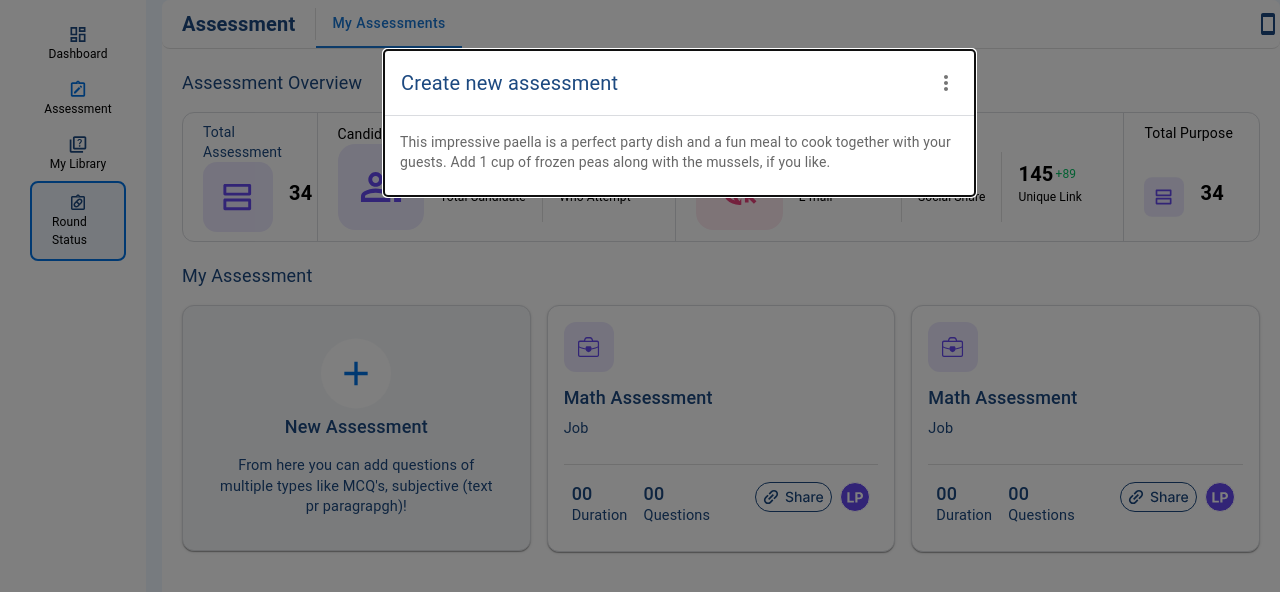
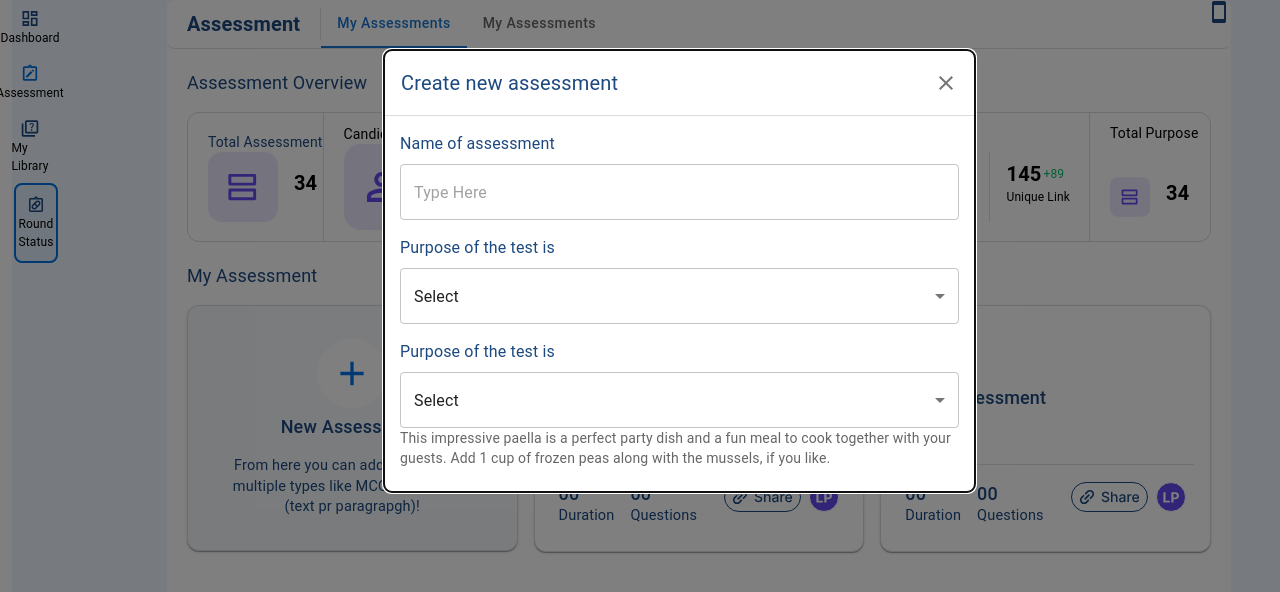
Before and after one commit to shwetasharms/responsive-dashboard, a React (Create React App) app: page / in a window 1280 px wide. Both pictures are taken after a click on the picture 356 px from the left and 373 px from the top of the page. Shown: the top 592 px of the page. Built offline with nearby package versions, Linux system fonts and the light colour scheme.

Commit message:
#implement drawer

```diff
--- a/src/module/assessment/CreateAssessment.js
+++ b/src/module/assessment/CreateAssessment.js
@@ -1,13 +1,13 @@
-import { ExpandMore, MoreVert } from '@mui/icons-material';
-import { Avatar, Card, CardContent, CardHeader, CardMedia, Collapse, IconButton, Modal, Paper, Slide, Typography } from '@mui/material';
+import { Cancel, Close, ExpandMore, MoreVert } from '@mui/icons-material';
+import { Avatar, Card, CardContent, CardHeader, CardMedia, Collapse, FormControl, IconButton, InputAdornment, MenuItem, Modal, OutlinedInput, Paper, Select, Slide, Typography } from '@mui/material';
 import React, { useState } from 'react'
 
 function CreateAssessment(props) {
-    // const { open, onClose } = props;
+    const [age, setAge] = React.useState('');
 
-    // const handleModalClose = () => {
-    //   onClose();
-    // };
+  const handleChange = (event) => {
+    setAge(event.target.value);
+  };
 
     const closeModal = () => {
         props.setModalOpen(false);
@@ -18,7 +18,8 @@ function CreateAssessment(props) {
         top: '50px',
         left: '30%',
         left: '30%',
-        width:"591px",
+        width: "591px",
+        borderRadius:"8px",
         // transform: 'translate(-50%, -50%)',
         // width: 400,
         bgcolor: 'background.paper',
@@ -41,15 +42,60 @@ function CreateAssessment(props) {
                         <CardHeader
                             action={
                                 <IconButton aria-label="settings">
-                                    <MoreVert
+                                    <Close onClick={closeModal}
                                     />
                                 </IconButton>
                             }
-                            title={<Typography sx={{color:"#1C4980",fontSize:"20px"}}>Create new assessment</Typography>}
-                            sx={{border:" 1px solid #DADCE0"}}
+                            title={<Typography sx={{ color: "#1C4980", fontSize: "20px" }}>Create new assessment</Typography>}
+                            sx={{ border: " 1px solid #DADCE0" }}
                         />
 
                         <CardContent>
+                            <FormControl sx={{ width: "100%" }} variant="outlined">
+                                <Typography sx={{ fontSize: "16px", color: "#1C4980", mb: 1 }}>Name of assessment</Typography>
+                                <OutlinedInput
+                                    id="outlined-adornment-weight"
+                                    aria-describedby="outlined-weight-helper-text"
+                                    inputProps={{
+                                        'aria-label': 'weight',
+                                    }}
+                                    placeholder="Type Here"
+                                    sx={{ width: "100%" }}
+                                />
+                            </FormControl>
+                            <FormControl sx={{ width: "100%" ,mt:2}}>
+                            <Typography sx={{ fontSize: "16px", color: "#1C4980", mb: 1 }}>Purpose of the  test is </Typography>
+                                <Select
+                                    value={age}
+                                    onChange={handleChange}
+                                    displayEmpty
+                                    inputProps={{ 'aria-label': 'Without label' }}
+                                >
+                                    <MenuItem value="">
+                                        Select
+                                    </MenuItem>
+                                    <MenuItem value={10}>Ten</MenuItem>
+                                    <MenuItem value={20}>Twenty</MenuItem>
+                                    <MenuItem value={30}>Thirty</MenuItem>
+                                </Select>
+                            </FormControl>
+                            <FormControl sx={{ width: "100%",mt:2 }}>
+                            <Typography sx={{ fontSize: "16px", color: "#1C4980", mb: 1 }}>Purpose of the  test is </Typography>
+
+                                <Select
+                                    value={age}
+                                    onChange={handleChange}
+                                    displayEmpty
+                                    inputProps={{ 'aria-label': 'Without label' }}
+                                >
+                                    <MenuItem value="">
+                                        Select
+                                    </MenuItem>
+                                    <MenuItem value={10}>Ten</MenuItem>
+                                    <MenuItem value={20}>Twenty</MenuItem>
+                                    <MenuItem value={30}>Thirty</MenuItem>
+                                </Select>
+                            </FormControl>
                             <Typography variant="body2" color="text.secondary">
                                 This impressive paella is a perfect party dish and a fun meal to cook
                                 together with your guests. Add 1 cup of frozen peas along with the mussels,
--- a/src/module/dashboard/Dashboard.js
+++ b/src/module/dashboard/Dashboard.js
@@ -1,4 +1,4 @@
-import { CardActions, CardContent, CardHeader, Container, IconButton, Tab, Tabs, Typography } from '@mui/material'
+import { CardActions, CardContent, CardHeader, Container, Drawer, IconButton, Tab, Tabs, Typography } from '@mui/material'
 import React from 'react'
 import { styled } from '@mui/material/styles';
 import Paper from '@mui/material/Paper';
@@ -26,6 +26,7 @@ import newAssessments from "../../assests/images/newAssessments.svg"
 import math from "../../assests/images/math.svg"
 import lp from "../../assests/images/lp.svg"
 import share from "../../assests/images/share.svg"
+import {  useMediaQuery, useTheme } from '@mui/material';
 
 
 
@@ -76,9 +77,14 @@ const Item = styled(Paper)(({ theme }) => ({
 }));
 function Dashboard() {
   const [value, setValue] = React.useState(0);
+  const theme = useTheme();
+  const isMobile = useMediaQuery(theme.breakpoints.down('sm'));
+  const [modalOpen, setModalOpen] = React.useState(false);
+  const [isDrawerOpen, setIsDrawerOpen] = React.useState(!isMobile);
 
-  const [modalOpen, setModalOpen] = React.useState(false);
-
+  const toggleDrawer = () => {
+    setIsDrawerOpen(!isDrawerOpen);
+  };
   const openModal = () => {
     setModalOpen(true);
   };
@@ -103,12 +109,10 @@ function Dashboard() {
   }
   return (
     <Grid container spacing={2} style={container}>
-      <Grid item xs={12} md={1.5} style={sidebar}>
+      {!isMobile && <div className="sidebar">
+      <Grid item xs={12} md={2} style={sidebar}>
         <Box
-          // sx={{ width: anchor === 'top' || anchor === 'bottom' ? 'auto' : 250 }}
           role="presentation"
-        // onClick={toggleDrawer(anchor, false)}
-        // onKeyDown={toggleDrawer(anchor, false)}
         >
           <List sx={{ padding: "16px 20px 20px 30px" }}>
             <ListItem sx={{ display: "flex", flexDirection: "column" }}>
@@ -131,30 +135,69 @@ function Dashboard() {
 
         </Box>
       </Grid>
-      <Grid item xs={12} md={10.5} >
+        </div>}
+
+      {/* Mobile: Sliding Drawer */}
+      {isMobile && (
+        <Drawer anchor="left" open={isDrawerOpen} onClose={toggleDrawer}>
+            <Grid item xs={12} md={2} style={sidebar}>
+        <Box
+          role="presentation"
+        >
+          <List sx={{ padding: "16px 20px 20px 30px" }}>
+            <ListItem sx={{ display: "flex", flexDirection: "column" }}>
+              <img src={dashboard} />
+              <Typography sx={{ fontSize: "12px" }}> Dashboard</Typography>
+            </ListItem>
+            <ListItem sx={{ display: "flex", flexDirection: "column" }}>
+              <img src={assessment} />
+              <Typography sx={{ fontSize: "12px" }}> Assessment</Typography>
+            </ListItem>
+            <ListItem sx={{ display: "flex", flexDirection: "column" }}>
+              <img src={myLibrary} />
+              <Typography sx={{ fontSize: "12px" }}> My Library</Typography>
+            </ListItem>
+            <ListItem sx={{ display: "flex", flexDirection: "column", padding: "10px 20px 10px 20px", border: "2px solid #0073E6", borderRadius: "8px", }} selected>
+              <img src={admin_meds} />
+              <Typography sx={{ fontSize: "12px" }}> Round Status</Typography>
+            </ListItem>
+          </List>
+
+        </Box>
+      </Grid>
+        </Drawer>
+      )}
+
+      <Grid item xs={12} md={10} >
         <Grid sx={main}>
           <Grid >
             <Box sx={header}>
               <Box sx={innerBox}>
-                <Typography style={heading}>Assessment</Typography> <Divider orientation="vertical" variant="middle" flexItem />
+                <Grid>
+                <Typography style={heading}>Assessment</Typography>
+                </Grid>
+                <Divider orientation="vertical" variant="middle" flexItem />
+                <Grid>
                 <Tabs value={value} onChange={handleChange} aria-label="basic tabs example" >
                   <Tab label="My Assessments" {...a11yProps(0)} sx={{ textTransform: "none" }} />
+                  <Tab label="My Assessments" {...a11yProps(0)} sx={{ textTransform: "none" }} />
+
                 </Tabs>
+                </Grid>
+
               </Box>
+              <Grid>
               <img src={phone} />
+              </Grid>
             </Box>
           </Grid>
           <Grid>
             <Box sx={{ padding: "20px" }}>
               <Typography sx={{ fontSize: "18px", color: "#1C4980", paddingBottom: "16px" }}>Assessment Overview</Typography>
-
-
-
               <Box >
-                <Grid container sx={{ height:{lg:130,xs:"100%"}, border: "1px solid #DADCE0", borderRadius: "12px" }}>
-
-                  <Grid xs={6} sm={12} md={4} lg={1.5} order={{ xs: 1, sm: 1 ,lg:1}} sx={{height:"100%",borderRight:"1px solid #DADCE0 "}}>
-                <Grid item   sx={{width:"100%",height:"100%",paddingLeft:"20px",display:"grid",alignContent:"Center",justifyContent:"left"}}>
+                <Grid container sx={{ height: 130, border: "1px solid #DADCE0", borderRadius: "12px" }}>
+                  <Grid columns={{ xs: 4, sm: 8, md: 2, lg: 2 }} sx={{ height: "100%", borderRight: "1px solid #DADCE0 " }}>
+                    <Grid item order={{ xs: 1, sm: 1, lg: 1 }} sx={{ width: "100%", height: "100%", paddingLeft: "20px", display: "grid", alignContent: "Center", justifyContent: "left" }}>
                       <Typography variant='body2' sx={{ fontSize: "14px", color: "#1C4980" }}>Total Assessment</Typography>
 
                       <Box sx={{ display: 'flex', flexDirection: 'row' }}>
@@ -168,8 +211,8 @@ function Dashboard() {
                     </Grid>
                   </Grid>
 
-                <Grid xs={12} sm={12} md={4} lg={4} order={{ xs: 3, sm: 3 ,lg:2}} sx={{height:"100%", borderRight: { lg: '1px solid #DADCE0' },borderTop: { lg:'none', xs: '1px solid #DADCE0' }}}>
-                <Grid item    sx={{height:"100%",paddingLeft:"20px",display:"grid",alignContent:"center" ,justifyContent:"start"}}>
+                  <Grid xs={2} sm={2} md={4} lg={4} sx={{ height: "100%", borderRight: "1px solid #DADCE0 " }}>
+                    <Grid item order={{ xs: 3, sm: 3, lg: 2 }} sx={{ height: "100%", paddingLeft: "20px", display: "grid", alignContent: "center", justifyContent: "start" }}>
                       <Typography variant='body2' sx={{ fontSize: "14px" }}>Candidates Source</Typography>
                       <Box sx={{ display: 'flex', flexDirection: 'row' }}>
                         <img src={candidates} alt="candidates" />
@@ -195,8 +238,8 @@ function Dashboard() {
                   </Grid>
 
 
-                <Grid xs={12} sm={12} md={5} lg={5} order={{ xs: 4, sm: 4,lg:3}} sx={{height:"100%",borderRight: { lg: '1px solid #DADCE0' },borderTop: { lg:'none', xs: '1px solid #DADCE0' }}}>
-                <Grid item   sx={{width:"100%",height:"100%",paddingLeft:"20px",display:"grid",alignContent:"Center",justifyContent:"start"}}>
+                  <Grid xs={2} sm={2} md={5} lg={5} sx={{ height: "100%", borderRight: "1px solid #DADCE0 " }}>
+                    <Grid item order={{ xs: 4, sm: 4, lg: 3 }} sx={{ width: "100%", height: "100%", paddingLeft: "20px", display: "grid", alignContent: "Center", justifyContent: "start" }}>
                       <Typography variant='body2' sx={{ fontSize: "14px" }}>Candidates Source</Typography>
 
                       <Box sx={{ display: 'flex', flexDirection: 'row' }}>
@@ -232,8 +275,8 @@ function Dashboard() {
                   </Grid>
 
 
-                <Grid xs={6} sm={6}  md={6} lg={1.5} order={{ xs: 2, sm: 2 ,lg:4}} sx={{height:"100%"}}>
-                <Grid item   sx={{width:"100%",height:"100%",paddingLeft:"20px",display:"grid",alignItems:"Center",justifyContent:"start"}} >
+                  <Grid sx={{ height: "100%" }}>
+                    <Grid item order={{ xs: 2, sm: 2, lg: 4 }} sx={{ width: "100%", height: "100%", paddingLeft: "20px", display: "grid", alignItems: "Center", justifyContent: "start" }} >
                       <Typography variant='body2' sx={{ fontSize: "14px" }}>Total Purpose</Typography>
                       <Box sx={{ display: 'flex', flexDirection: 'row' }}>
                         <img src={totalAssessment} alt="total Assessment" />
@@ -256,7 +299,7 @@ function Dashboard() {
                 <Grid container spacing={2}>
                   <Grid item xs={12} md={4} >
                     <Item sx={{ backgroundColor: "#F6F8FA", textAlign: "center", p: 4 }}>
-                      <img src={newAssessments} alt="total Assessment" onClick={openModal} style={{cursor:"pointer"}}/>
+                      <img src={newAssessments} alt="total Assessment" onClick={openModal} style={{ cursor: "pointer" }} />
                       <Typography variant='body2' sx={{ fontSize: "18px", color: "#1C4980", fontWeight: 500 }}>New Assessment</Typography>
                       <Typography variant='body2' sx={{ fontSize: "14.52px", color: "#1C4980", marginTop: 2 }}>From here you can add questions of multiple types like MCQ's, subjective (text pr paragrapgh)!</Typography>
                       {/* <Typography variant='body2'>Total Assessment</Typography> */}
@@ -271,7 +314,7 @@ function Dashboard() {
                       <Divider />
                       <CardActions disableSpacing sx={{ justifyContent: 'space-between' }}>
                         <Box sx={{ display: "flex" }}>
-                          <Box sx={{paddingRight:2}}>
+                          <Box sx={{ paddingRight: 2 }}>
                             <Typography variant='body2' sx={{ fontSize: "18px", color: "#1C4980", fontWeight: 500, mt: 1 }}>00</Typography>
                             <Typography variant='body2' sx={{ fontSize: "14.52px", color: "#1C4980" }}>Duration</Typography>
                           </Box>
@@ -281,7 +324,7 @@ function Dashboard() {
                           </Box>
                         </Box>
                         <Box >
-                          <img src={share} style={{paddingRight:8}}/>
+                          <img src={share} style={{ paddingRight: 8 }} />
                           <img src={lp} />
                         </Box>
                       </CardActions>
@@ -295,7 +338,7 @@ function Dashboard() {
                       <Divider />
                       <CardActions disableSpacing sx={{ justifyContent: 'space-between' }}>
                         <Box sx={{ display: "flex" }}>
-                          <Box sx={{paddingRight:2}}>
+                          <Box sx={{ paddingRight: 2 }}>
                             <Typography variant='body2' sx={{ fontSize: "18px", color: "#1C4980", fontWeight: 500, mt: 1 }}>00</Typography>
                             <Typography variant='body2' sx={{ fontSize: "14.52px", color: "#1C4980" }}>Duration</Typography>
                           </Box>
@@ -305,14 +348,14 @@ function Dashboard() {
                           </Box>
                         </Box>
                         <Box >
-                          <img src={share} style={{paddingRight:8}} />
+                          <img src={share} style={{ paddingRight: 8 }} />
                           <img src={lp} />
                         </Box>
                       </CardActions>
                     </Item>
                   </Grid>
                 </Grid></Box>
-              <CreateAssessment modalOpen={modalOpen} setModalOpen={setModalOpen}/>
+              <CreateAssessment modalOpen={modalOpen} setModalOpen={setModalOpen} />
             </Box>
           </Grid>
         </Grid>
```
Lines whose indentation alone changed are shown as unchanged.
